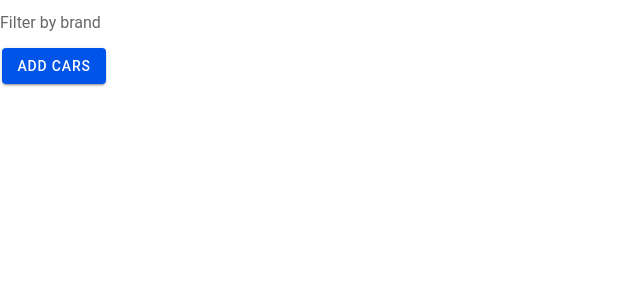
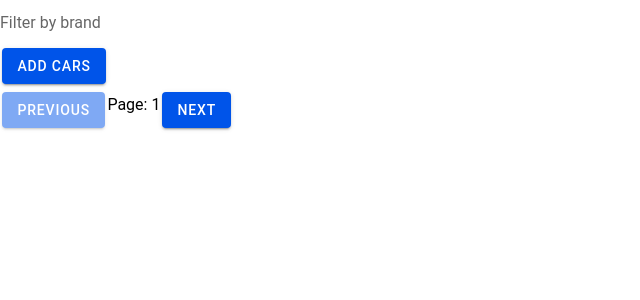
Before and after one commit to Vlad123abc/lab_mobile, a React (Vite) app: page /cars in a window 1280 px wide. Shown: the top 300 px of the page, without its empty margins (0-640 px from the left). Built offline with nearby package versions, Linux system fonts and the light colour scheme.

Commit message:
Pagination

```diff
--- a/src/App.tsx
+++ b/src/App.tsx
@@ -59,16 +59,20 @@ interface IWsState {
 }
 
 export const WsStateContext = createContext<IWsState>({
-  wsState: "BALUBA-NOTSET",
+  wsState: "websocket-state-notset",
   setWsState: () => {},
 });
 
 interface ICars {
+  currentPage: number;
+  setCurrentPage: React.Dispatch<React.SetStateAction<number>>;
   cars: CarProps[];
   setCars: React.Dispatch<React.SetStateAction<CarProps[]>>;
 }
 
 export const CarsContext = createContext<ICars>({
+  currentPage: 1,
+  setCurrentPage: () => {},
   cars: [],
   setCars: () => {},
 });
@@ -113,6 +117,7 @@ export const AuthContext = createContext<IAuthentication>({
 
 const App: React.FC = () => {
   const [cars, setCars] = React.useState<CarProps[]>([]);
+  const [currentPage, setCurrentPage] = React.useState<number>(1);
   const [token, setToken] = React.useState<string>("");
   const [uname, setUname] = React.useState<string>("");
   const [wsState, setWsState] = React.useState<string>("");
@@ -175,6 +180,21 @@ const App: React.FC = () => {
 
     wsRef.current = ws;
   };
+
+  const getCars = () => {
+    console.log("Fetching with token: " + token);
+    if (token !== "") {
+      axios
+        .get<CarProps[]>("http://localhost:3000/car?page=" + currentPage, {
+          headers: {
+            Authorization: `Bearer ${token}`,
+          },
+        })
+        .then((resp) => resp.data)
+        .then((cars) => setCars(cars))
+        .catch((err) => console.log("Error: " + err));
+    }
+  };
   React.useEffect(() => {
     // Fetch initial car list
     console.log("Fetching with token: " + token);
@@ -204,6 +224,11 @@ const App: React.FC = () => {
     console.log("Items have been updated due to  new wsState:", wsState);
     processActionQueue(token, actions, setActions);
   }, [wsState]);
+
+  React.useEffect(() => {
+    console.log("Items have been updated due to currentPage:", currentPage);
+    getCars();
+  }, [currentPage]);
 
   // Handle WebSocket messages to update car list
   const handleWebSocketMessage = (message: any) => {
@@ -243,6 +268,8 @@ const App: React.FC = () => {
           >
             <CarsContext.Provider
               value={{
+                currentPage: currentPage,
+                setCurrentPage: setCurrentPage,
                 cars: cars,
                 setCars: setCars,
               }}
--- a/src/pages/CarList.tsx
+++ b/src/pages/CarList.tsx
@@ -12,7 +12,7 @@ import NetworkStatus from "../components/NetworkStatus";
 
 const CarList = (): React.JSX.Element => {
   const history = useHistory();
-  const { cars } = useContext(CarsContext);
+  const { cars, currentPage, setCurrentPage } = useContext(CarsContext);
 
   const [filter, setFilter] = useState(""); // State to track the filter input
 
@@ -20,10 +20,21 @@ const CarList = (): React.JSX.Element => {
   const filteredCars = cars.filter((car) =>
     car.brand.toLowerCase().includes(filter.toLowerCase()),
   );
+  const handleNextPage = () => {
+    if (currentPage < 100) {
+      setCurrentPage(currentPage + 1);
+    }
+  };
 
+  const handlePreviousPage = () => {
+    if (currentPage > 1) {
+      setCurrentPage(currentPage - 1);
+    }
+  };
   {
     console.log("cars are:", cars);
     console.log("filtered cars are:", filteredCars);
+    console.log("current page is:", currentPage);
   }
 
   return (
@@ -58,6 +69,15 @@ const CarList = (): React.JSX.Element => {
           Add cars
         </IonButton>
       </div>
+      <div>
+        <IonButton onClick={handlePreviousPage} disabled={currentPage === 1}>
+          Previous
+        </IonButton>
+        <span>Page: {currentPage}</span>
+        <IonButton onClick={handleNextPage} disabled={currentPage === 100}>
+          Next
+        </IonButton>
+      </div>
     </div>
   );
 };
```
